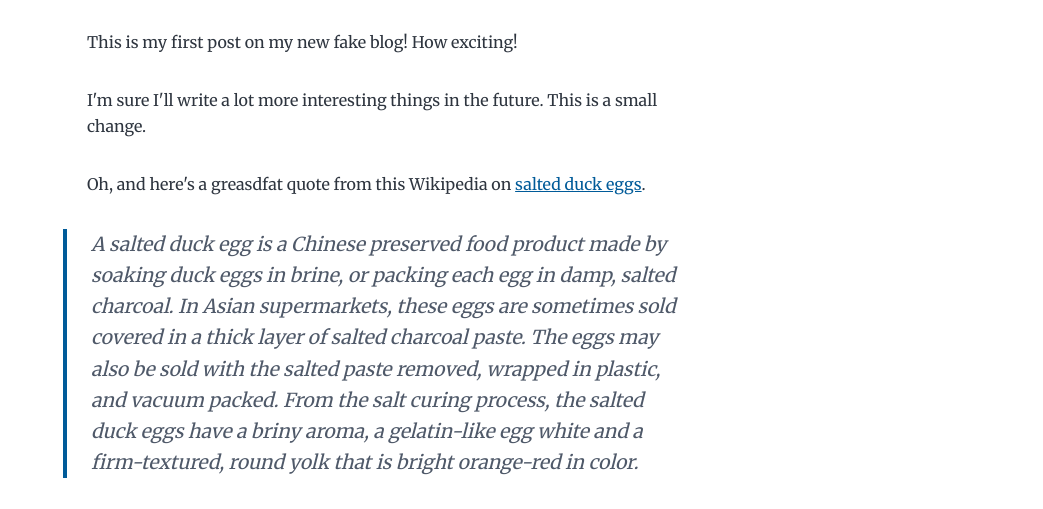
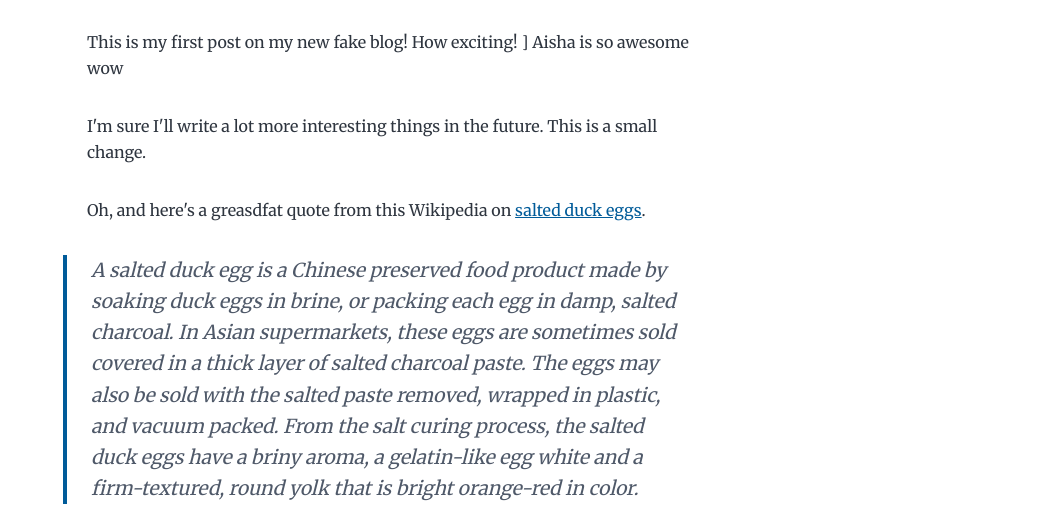
Before and after one commit to lazyplatypus/my-blog-starter-master, a Gatsby site: page /hello-world/ in a window 1280 px wide. Shown: the part 211-720 px from the top of the page, without its empty margins (237-1280 px from the left). Built offline with nearby package versions, Linux system fonts and the light colour scheme; Gatsby itself is replaced by a stand-in of ours; some packages are replaced by stand-ins of ours.

Commit message:
Update index.md

```diff
--- a/content/blog/hello-world/index.md
+++ b/content/blog/hello-world/index.md
@@ -5,6 +5,8 @@ description: "Hello World"
 ---
 
 This is my first post on my new fake blog! How exciting!
+]
+Aisha is so awesome wow
 
 I'm sure I'll write a lot more interesting things in the future. This is a small change.
 
```
